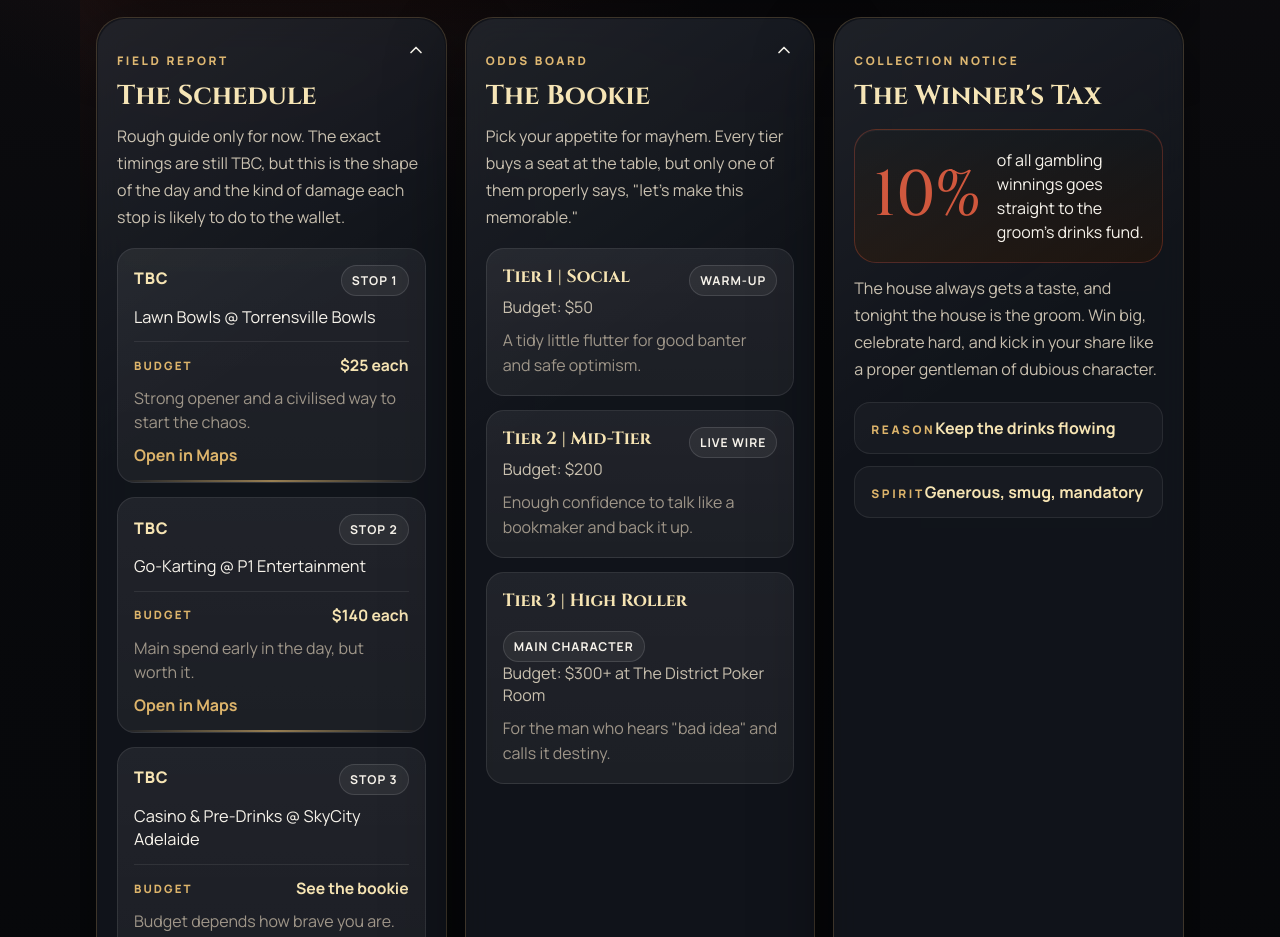
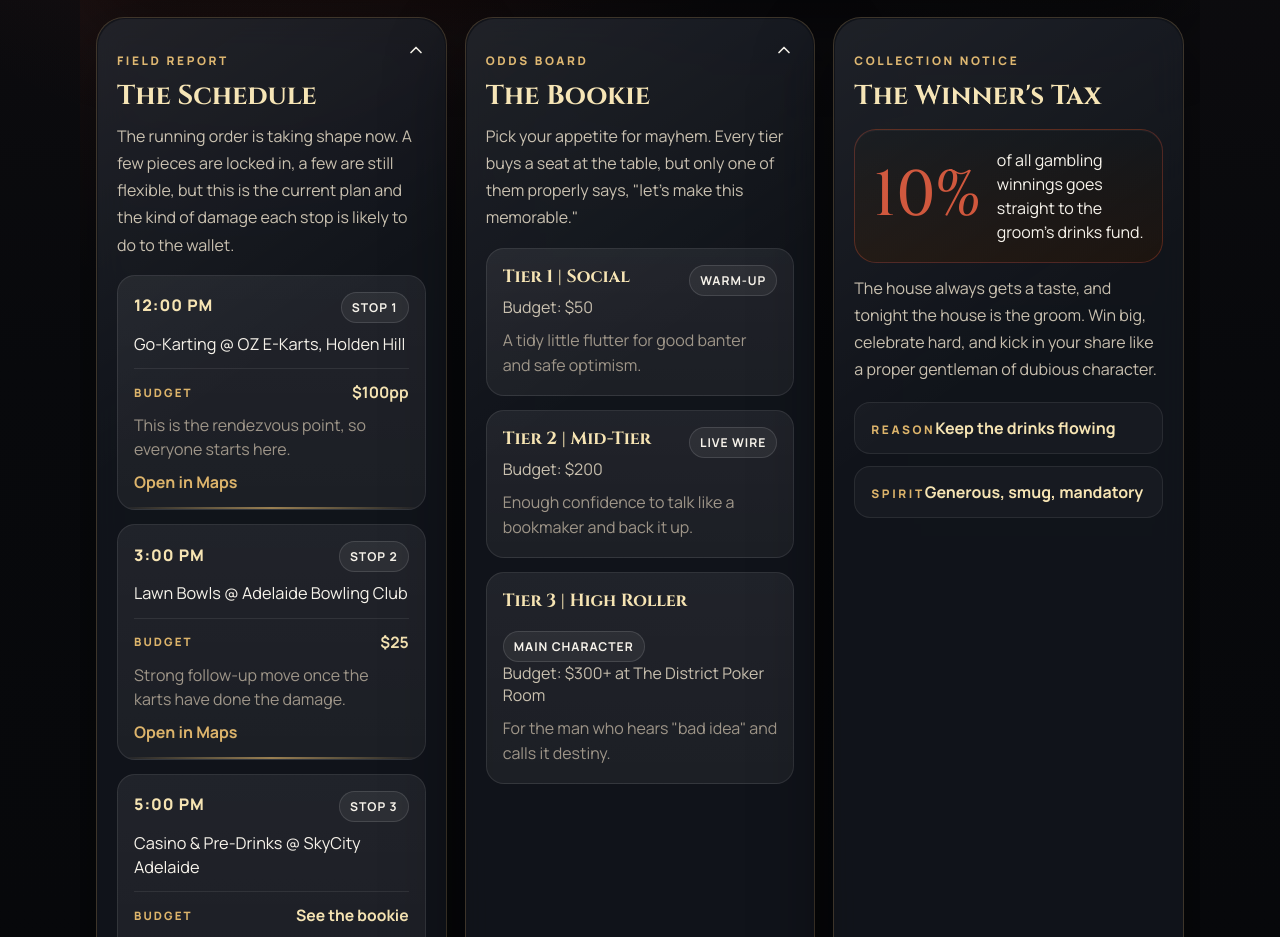
Before and after one commit to mgf-82/peaky-bucks-party, a React (Create React App) app: page / in a window 1280 px wide. Shown: the part 955-1892 px from the top of the page. Built offline with nearby package versions, Linux system fonts and the light colour scheme.

Commit message:
Reorder schedule cards by confirmed event times

```diff
--- a/src/components/FlashySchedule.js
+++ b/src/components/FlashySchedule.js
@@ -4,35 +4,35 @@ import ChevronIcon from './ChevronIcon';
 
 const scheduleItems = [
   {
-    time: 'TBC',
-    activity: 'Lawn Bowls @ Torrensville Bowls',
-    budget: '$25 each',
-    note: 'Strong opener and a civilised way to start the chaos.',
-    mapsLink: 'https://www.google.com/maps/search/?api=1&query=Torrensville+Bowls',
+    time: '12:00 PM',
+    activity: 'Go-Karting @ OZ E-Karts, Holden Hill',
+    budget: '$100pp',
+    note: 'This is the rendezvous point, so everyone starts here.',
+    mapsLink: 'https://www.google.com/maps/search/?api=1&query=OZ+E-Karts+Holden+Hill',
   },
   {
-    time: 'TBC',
-    activity: 'Go-Karting @ P1 Entertainment',
-    budget: '$140 each',
-    note: 'Main spend early in the day, but worth it.',
-    mapsLink: 'https://www.google.com/maps/search/?api=1&query=P1+Entertainment',
+    time: '3:00 PM',
+    activity: 'Lawn Bowls @ Adelaide Bowling Club',
+    budget: '$25',
+    note: 'Strong follow-up move once the karts have done the damage.',
+    mapsLink: 'https://www.google.com/maps/search/?api=1&query=Adelaide+Bowling+Club',
   },
   {
-    time: 'TBC',
+    time: '5:00 PM',
     activity: 'Casino & Pre-Drinks @ SkyCity Adelaide',
     budget: 'See the bookie',
     note: 'Budget depends how brave you are. Check the odds board below.',
     mapsLink: 'https://www.google.com/maps/search/?api=1&query=SkyCity+Adelaide',
   },
   {
-    time: 'TBC',
+    time: '7:15 PM',
     activity: 'Belles Hot Chicken @ Hindley St',
     budget: 'Buy your own',
     note: 'Feed yourself properly before the late shift.',
     mapsLink: 'https://www.google.com/maps/search/?api=1&query=Belles+Hot+Chicken',
   },
   {
-    time: 'TBC',
+    time: '8:30 PM',
     activity: 'Rooftop Meetup with Hens @ Location TBC',
     budget: 'Who knows',
     note: 'Financial forecasting becomes unreliable at this point.',
@@ -62,8 +62,9 @@ const FlashySchedule = () => {
             transition={{ duration: 0.35 }}
           >
             <p className="panel-copy">
-              Rough guide only for now. The exact timings are still TBC, but this is the shape of
-              the day and the kind of damage each stop is likely to do to the wallet.
+              The running order is taking shape now. A few pieces are locked in, a few are still
+              flexible, but this is the current plan and the kind of damage each stop is likely to
+              do to the wallet.
             </p>
             <ul className="schedule-list">
               {scheduleItems.map((item, index) => (
```
